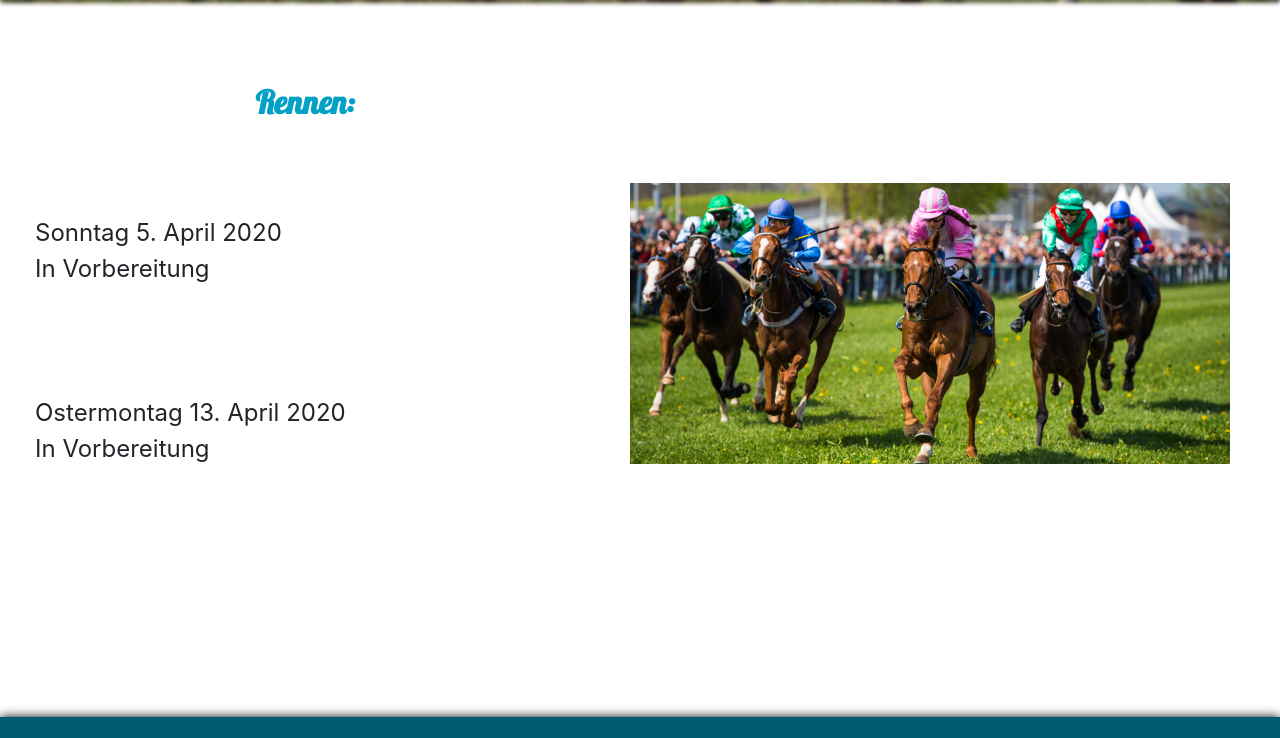
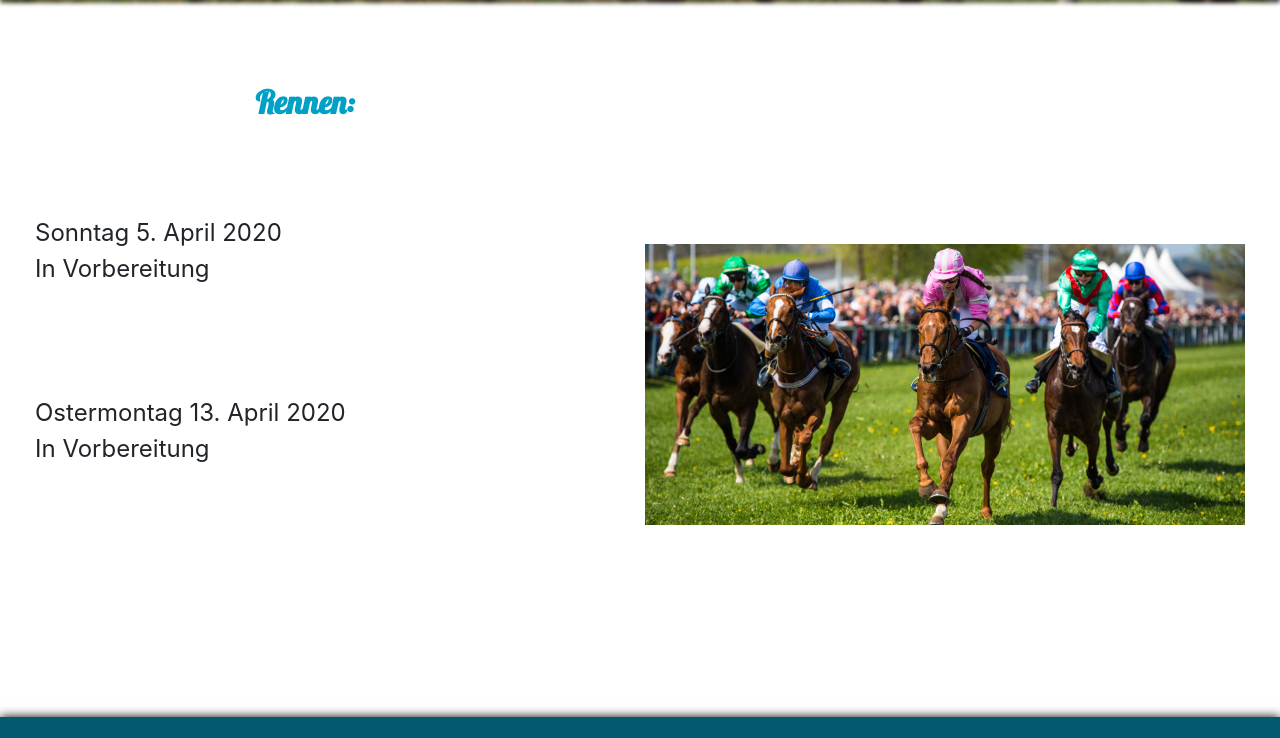
Before and after one commit to davidemarcoli/pferderennen, a plain HTML site: page rennen.html in a window 1280 px wide. Shown: the part 674-1412 px from the top of the page. Drawn offline with nearby package versions, Linux system fonts and the light colour scheme; grey boxes are pictures that could not be loaded.

Commit message:
html: rennen.html

```diff
--- a/rennen.html
+++ b/rennen.html
@@ -106,7 +106,7 @@
         </div>
         </p>
 
-        <div class="col-lg-6 col-md-6 col-sm-12" id="rennenbild">
+        <div class="col-lg-6 col-md-6 col-sm-12 rennenbild">
             <img src="img/dsc_2145.jpg" alt="Rennende Pferde">
         </div>
     </div>
--- a/style.css
+++ b/style.css
@@ -1,5 +1,5 @@
 @media (max-width: 767px) {
-    #rennenbild {
+    .rennenbild {
         width: 90%;
         position: relative;
         margin-left: 10%;
@@ -8,7 +8,7 @@
 }
 
 @media (min-width: 768px) {
-    #rennenbild {
+    .rennenbild {
         margin-top: 60%;
         margin-left: auto;
         margin-right: auto;
```
